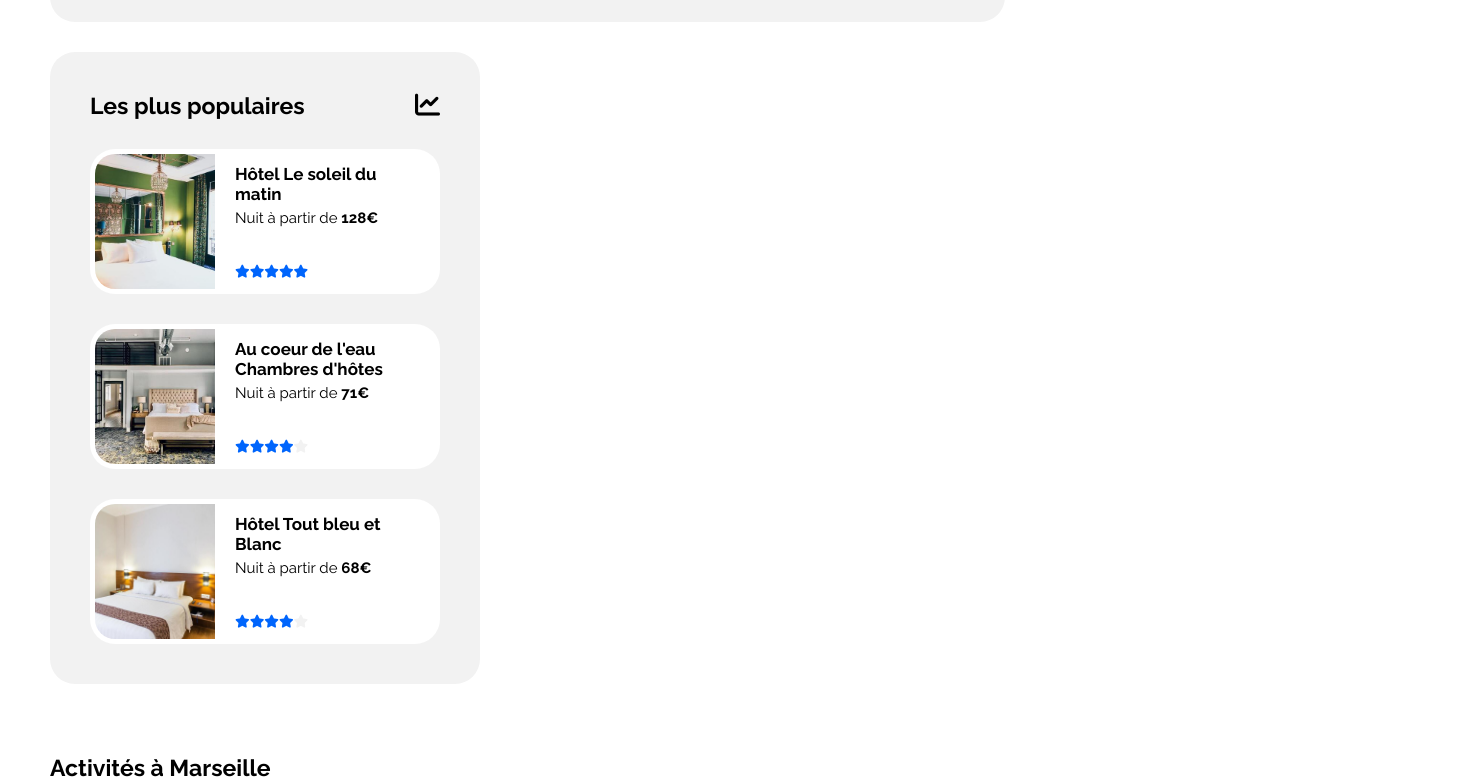
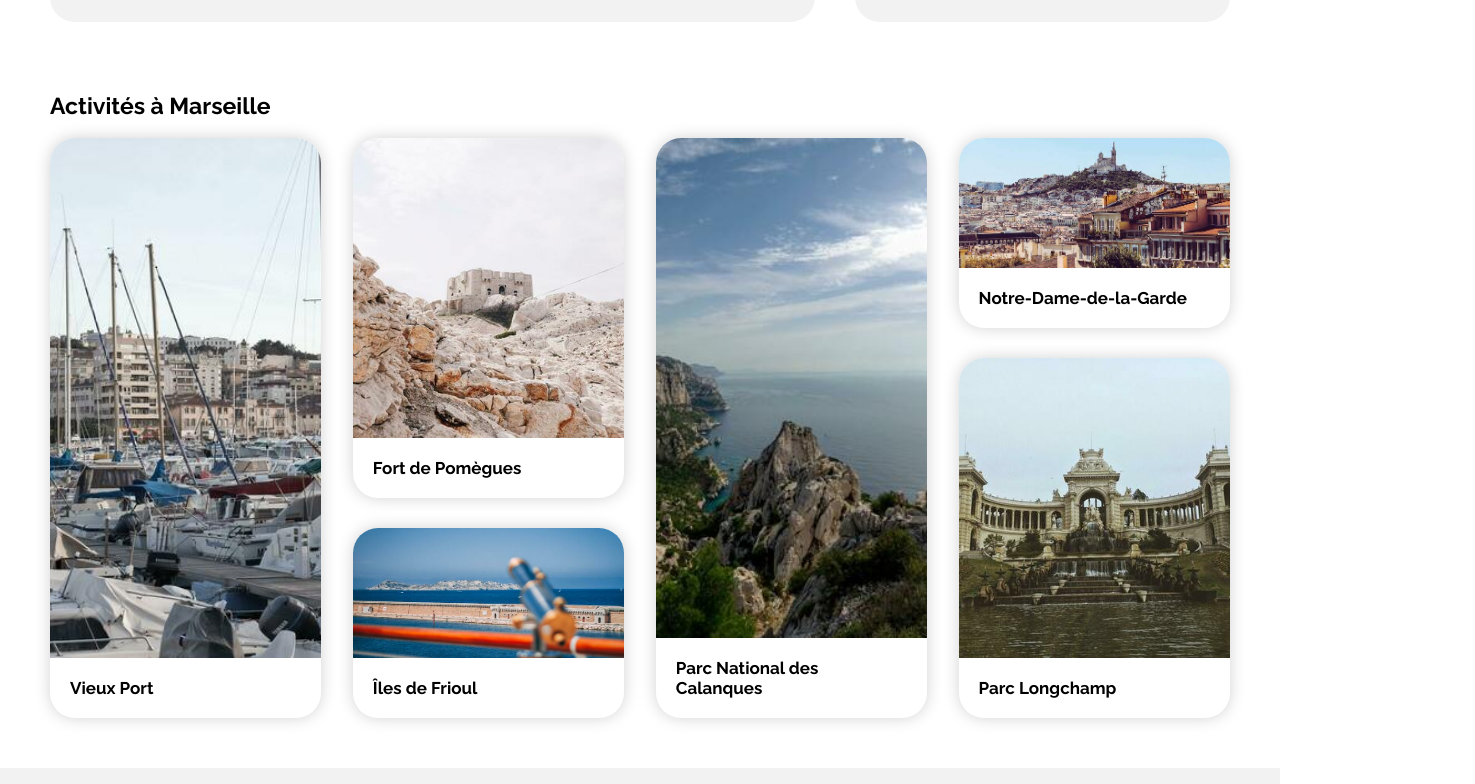
Before and after one commit to Aneantyx/projet_02, a plain HTML site: page reservia.html in a window 1280 px wide. Shown: the part 1008-1792 px from the top of the page, 1475 px wide, since content can reach past the window. Drawn offline with Linux system fonts and the light colour scheme.

Commit message:
Fin théorqique verion desk

```diff
--- a/reservia.css
+++ b/reservia.css
@@ -168,16 +168,15 @@ form #bouton_recherche{
 
     display: flex;
     align-items: center;
-    margin-left: 12px;
-    margin-right: 12px;
+    margin: 0 15px 0 15px;
     border: solid 2px rgb(0, 0, 0, 0.1);
     border-radius: 45px;
 
 }
 
-#filtres div:hover{
+#filtres .filtre:hover{
 
-    border: solid black;
+    transform: scale(1.2);
 
 }
 
@@ -191,16 +190,9 @@ form #bouton_recherche{
 
 }
 
-#filtres i:hover{
-
-    color: yellow;
-    background-color: black;
-
-}
-
 #filtres div p{
 
-    padding: 12px 17px 12px 12px;
+    padding: 12px 20px 12px 15px;
     margin: 0px;
     font-weight: bold;
 
@@ -238,7 +230,6 @@ form #bouton_recherche{
     display: flex;
     flex-direction: row;
     justify-content: space-between;
-    flex-wrap: wrap;
 
 }
 
@@ -254,6 +245,7 @@ form #bouton_recherche{
     margin-right: 40px;
     margin-top: 30px;
     border-radius: 25px;
+    width: 65%;
     display: flex;
     flex-direction: column;
     justify-content: space-between;
@@ -271,7 +263,12 @@ form #bouton_recherche{
     display: flex;
     flex-wrap: wrap;
     justify-content: space-between;
-    width: 875px;
+
+}
+
+#choix_hebergements > div a{
+
+    width: 31%;
 
 }
 
@@ -286,11 +283,11 @@ form #bouton_recherche{
 
     background-color: white;
     margin-top: 30px;
-    width: 260px;
     border-radius: 25px;
     padding: 5px;
     display: flex;
     flex-direction: column;
+    box-shadow: 0 0 16px #0000002e;
 
 }
 
@@ -365,6 +362,7 @@ form #bouton_recherche{
     flex-direction: column;
     padding: 40px;
     margin-top: 30px;
+    width: 25%;
 
 }
 
@@ -402,6 +400,7 @@ form #bouton_recherche{
     padding: 5px;
     margin-top: 30px;
     display: flex;
+    box-shadow: 0 0 16px #0000002e;
 
 }
 
@@ -463,72 +462,88 @@ form #bouton_recherche{
 
 /*Activités*/
 
-#activités{
+#activites{
 
     margin-top: 70px;
-    min-width: 1425px;
 
 }
 
-#activités div{
+#activites div{
 
     display: flex;
     justify-content: space-between;
 
 }
 
-#activités div div{
+#activites > div{
+
+    height: 580px;
+
+}
+
+#activites div div{
 
     flex-direction: column;
     border-radius: 25px;
 
 }
 
-#activités .lien_image{
+#activites .lien_image{
 
     text-decoration: none;
     color: black;
 
 }
 
-#activités .activités_images{
+#activites .activites_images{
 
-    background-color: gray;
+    box-shadow: 0 0 16px #0000002e;
 
 }
 
-#activités p{
+#activites p{
 
-    width: 325px;
     margin: 0px;
 
 }
 
-#activités h2{
+#activites h2{
 
     margin: 20px;
 
 }
 
-#activités .grande_image{
+#activites > div > a, #activites > div > div{
 
-    height: 480px;
+    width: 23%;
 
 }
 
-#activités .moyenne_image{
+#activites > div > a .activites_images{
 
-    height: 245px;
+    height: 100%;
 
 }
 
-#activités .petite_image{
+#activites .grande_image{
 
-    height: 135px;
+    height: 100%;
 
 }
 
-#activités img{
+#activites .moyenne_image{
+
+    height: 300px;
+
+}
+
+#activites .petite_image{
+
+    height: 130px;
+
+}
+
+#activites img{
 
     width: 100%;
     height: 100%;
--- a/reservia.html
+++ b/reservia.html
@@ -17,7 +17,7 @@
                 <nav>
                     <ul>
                         <li><a href="#hebergements" class="navigation">Hébergements</a></li>
-                        <li><a href="#activités" class="navigation">Activités</a></li>
+                        <li><a href="#activites" class="navigation">Activités</a></li>
                         <li><a href="#" class="inscription">S'inscrire</a></li>
                     </ul>
                 </nav>
@@ -230,14 +230,14 @@
 
             </section>
 
-            <section id="activités">
+            <section id="activites">
 
                 <h1>Activités à Marseille</h1>
 
                 <div>
 
                     <a href="#" class="lien_image">
-                        <div class="activités_images">
+                        <div class="activites_images">
                             <p class="grande_image">
                                 <img src="images/activites/4_small/reno-laithienne-QUgJhdY5Fyk-unsplash.jpg" alt="Vieux Port">
                             </p>
@@ -247,7 +247,7 @@
 
                     <div>
                         <a href="#" class="lien_image">
-                            <div class="activités_images">
+                            <div class="activites_images">
                                 <p class="moyenne_image">
                                     <img src="images/activites/4_small/paul-hermann-QFTrLdQIRhI-unsplash.jpg" alt="Fort de Pomègues">
                                 </p>
@@ -256,7 +256,7 @@
                         </a>
 
                         <a href="#" class="lien_image">
-                            <div class="activités_images">
+                            <div class="activites_images">
                                 <p class="petite_image">
                                     <img src="images/activites/4_small/kevin-hikari-rV_Qd1l-VXg-unsplash.jpg" alt="Îles de Frioul">
                                 </p>
@@ -266,7 +266,7 @@
                     </div>
 
                     <a href="#" class="lien_image">
-                        <div class="activités_images">
+                        <div class="activites_images">
                             <p class="grande_image">
                                 <img src="images/activites/4_small/kilyan-sockalingum-NR8-cBCN3aI-unsplash.jpg" alt="Parc National des Calanques">
                             </p>
@@ -276,7 +276,7 @@
 
                     <div>
                         <a href="#" class="lien_image">
-                            <div class="activités_images">
+                            <div class="activites_images">
                                 <p class="petite_image">
                                     <img src="images/activites/4_small/florian-wehde-xW9e8gdotxI-unsplash.jpg" alt="Notre-Dame-de-la-Garde">
                                 </p>
@@ -285,7 +285,7 @@
                         </a>
 
                         <a href="#" class="lien_image">
-                            <div class="activités_images">
+                            <div class="activites_images">
                                 <p class="moyenne_image">
                                     <img src="images/activites/4_small/lena-paulin-wH2-EJoDcV0-unsplash.jpg" alt="Parc Longchamp">
                                 </p>
```
